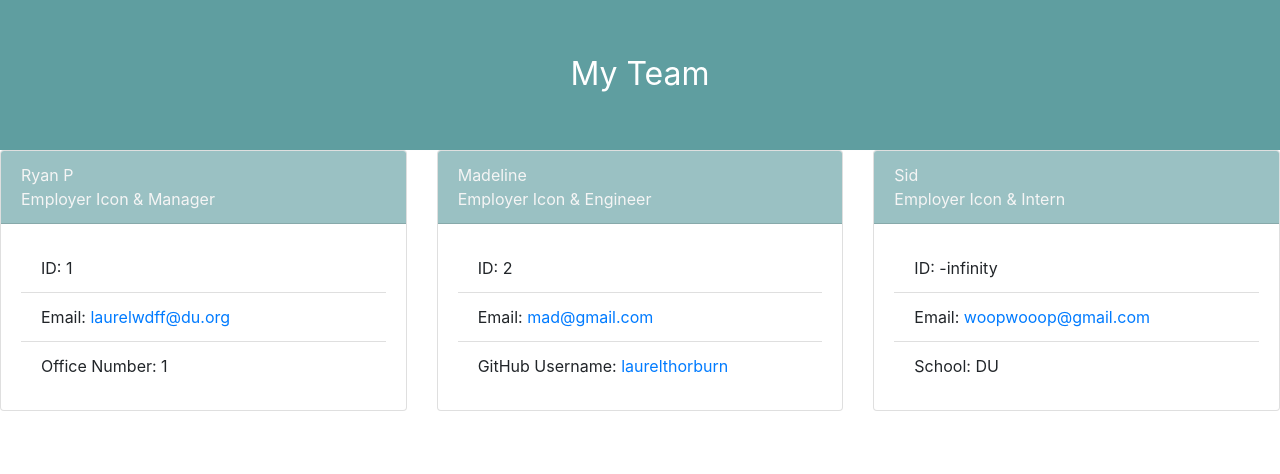
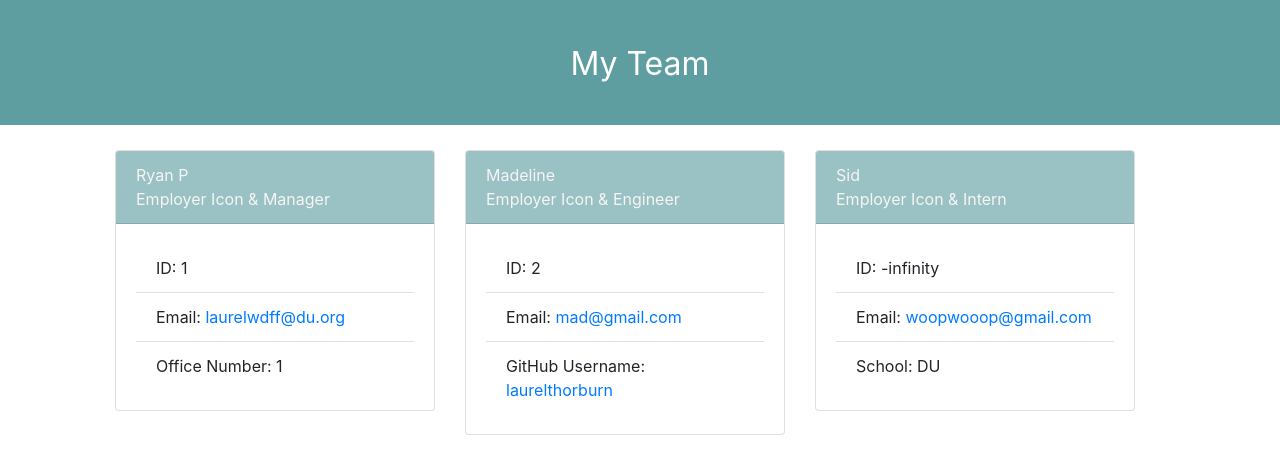
Before and after one commit to laurelthorburn/Team-Profile-Generator, a website: page dist/index.html in a window 1280 px wide. Drawn offline with nearby package versions, Linux system fonts and the light colour scheme.

Commit message:
Styling css bootstrap card

```diff
--- a/dist/Assets/style.css
+++ b/dist/Assets/style.css
@@ -5,15 +5,26 @@
 
 header {
     background-color: cadetblue;
-    height: 150px;
+    height: 125px;
     width: 100%;
     color: white;
     text-align: center;
     font-size: 32px;
-    padding: 50px;
+    padding: 40px;
+    margin-bottom: 25px;
 }
 
 .card-header {
     background-color: rgba(95, 158, 160, 0.632);
     color: whitesmoke
 }
+
+.row{
+    max-width: 100%;
+    display: flex;
+    justify-content: center;
+}
+
+.col {
+    max-width: 350px;
+}
--- a/dist/index.html
+++ b/dist/index.html
@@ -14,7 +14,7 @@
       My Team
     </header>
 
-<div class="row row-cols-1 row-cols-md-2">
+<div class="row row-cols-2 row-cols-lg-4">
  <div class="col mb-4">
     <div class="card">
       <div class="card-header">
```
